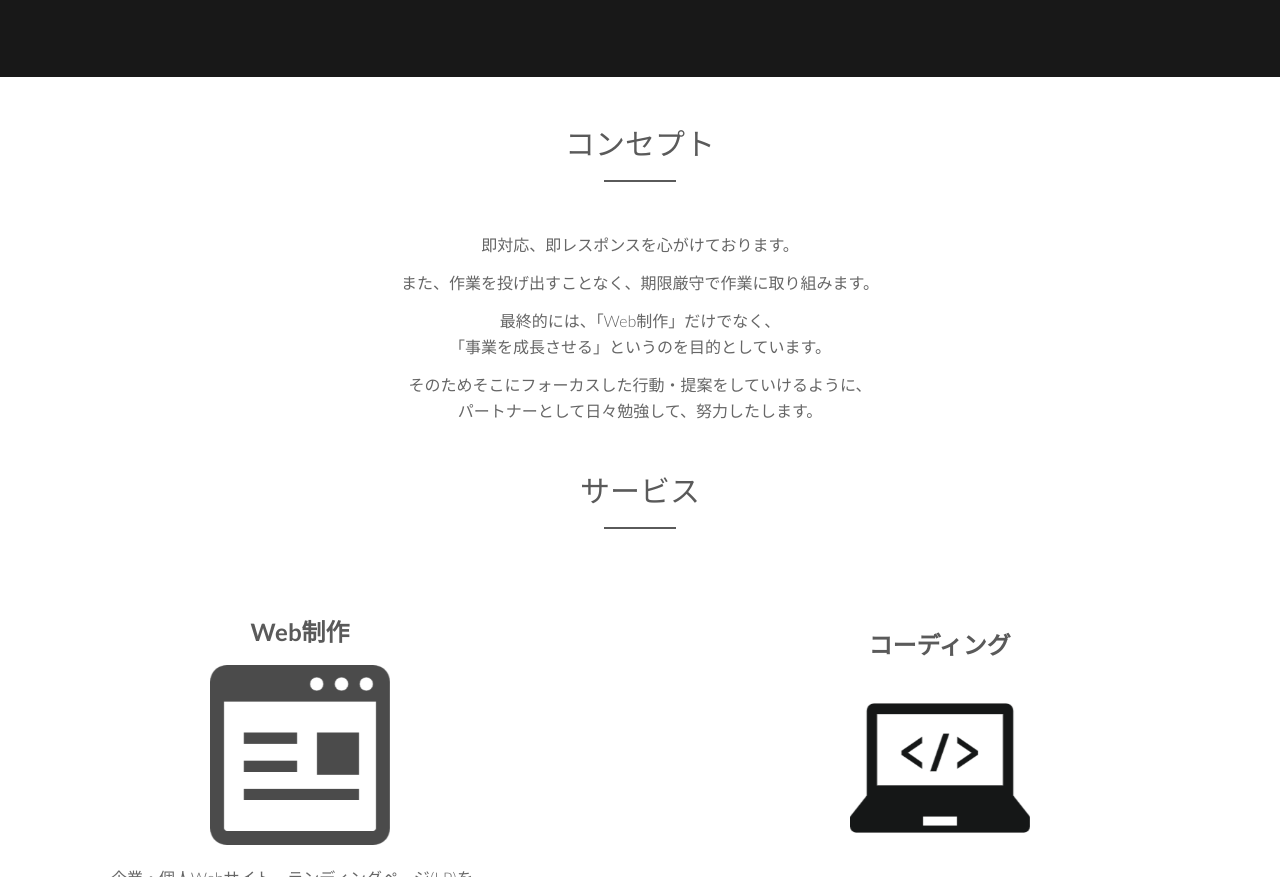
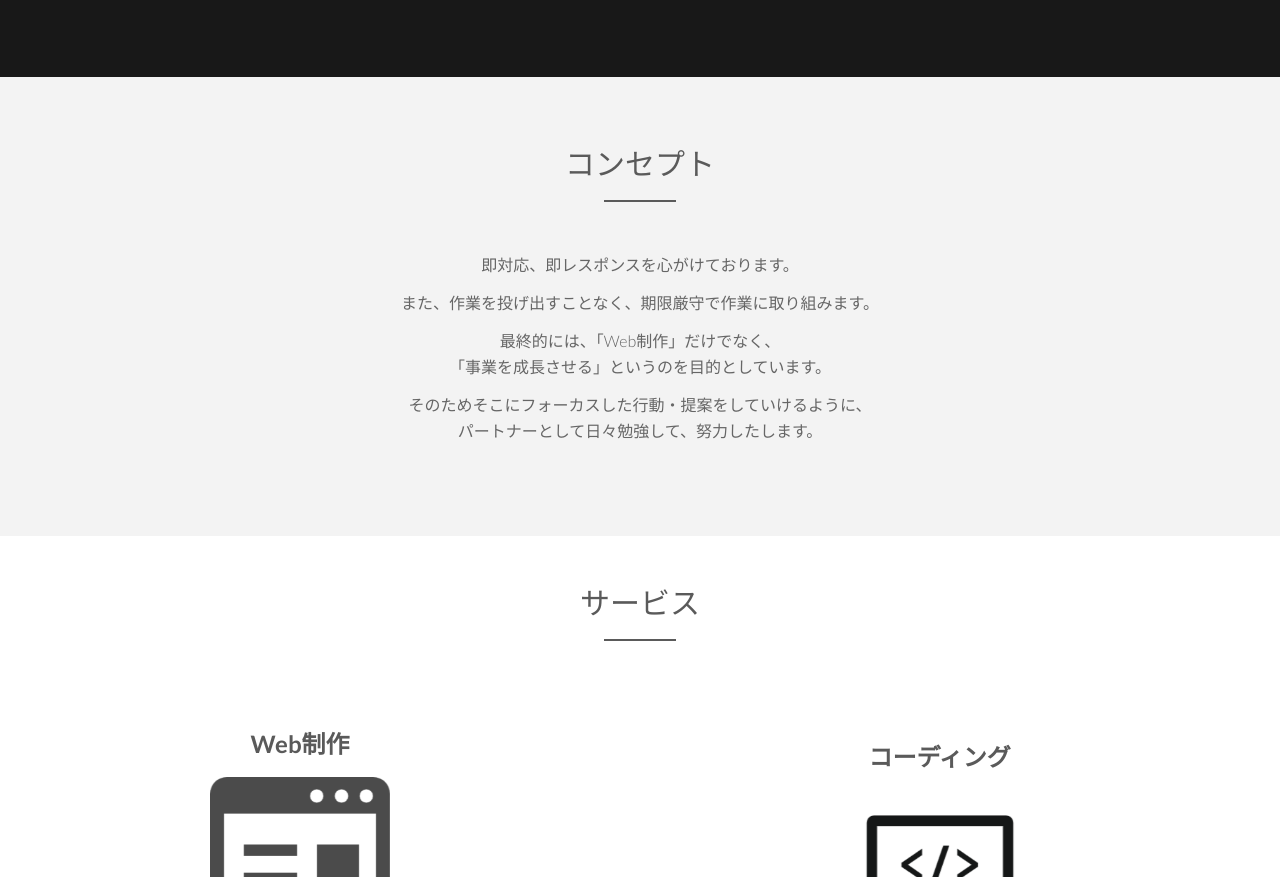
Before and after one commit to chibayuta-cp/performance, a plain HTML site: page index.html in a window 1280 px wide. Shown: the part 1358-2235 px from the top of the page. Drawn offline with nearby package versions, Linux system fonts and the light colour scheme; animation ran at ten frames a second.

Commit message:
fix concept

```diff
--- a/css/style.css
+++ b/css/style.css
@@ -341,6 +341,13 @@ hr {
 }
 
 /* Concept section */
+#concept {
+  background: #f3f3f3;
+  padding-bottom: 80px;
+  padding-top: 20px;
+
+}
+
 #concept h2 {
   margin-top: 50px;
 }
```
